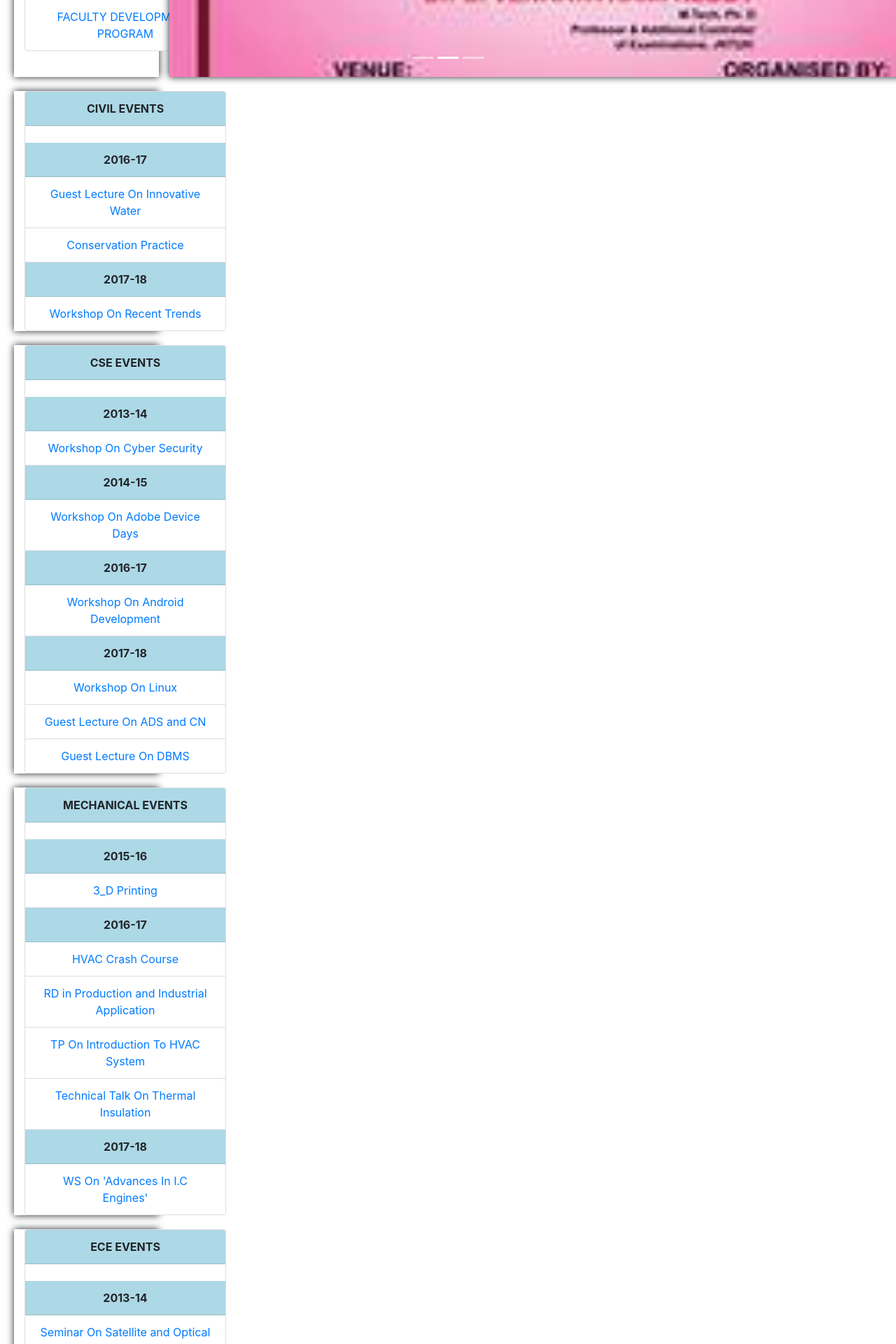
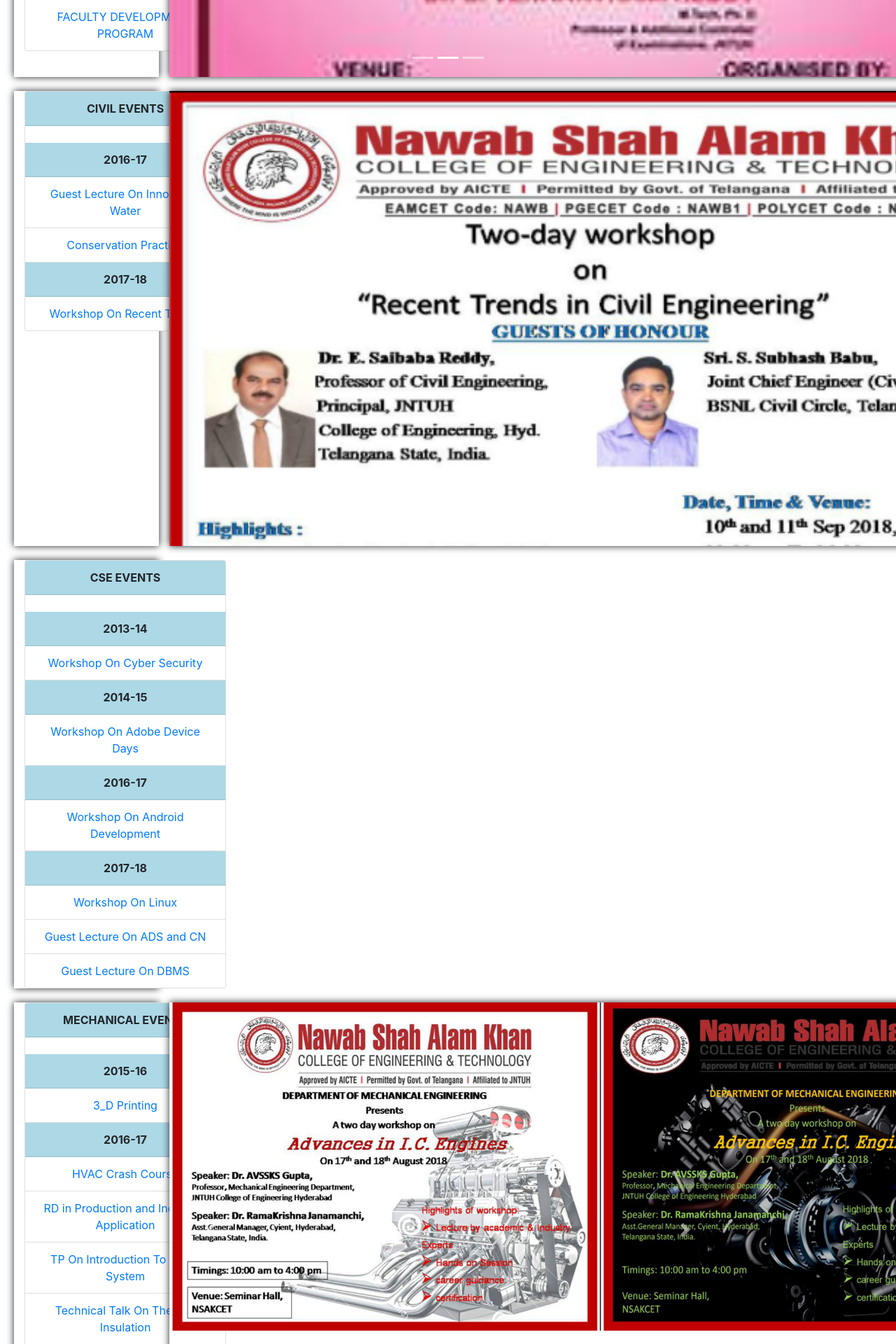
Before and after one commit to Kaleemullah-Khan/shahalam-app, a React (Create React App) app: page / in a window 1280 px wide. Shown: the part 560-2480 px from the top of the page at 70% size. Built offline with nearby package versions, Linux system fonts and the light colour scheme.

Commit message:
carousel in events

```diff
--- a/src/Component/LeftBodySection/CivilEvents/Civil.jsx
+++ b/src/Component/LeftBodySection/CivilEvents/Civil.jsx
@@ -1,5 +1,5 @@
 import React from 'react';
-import {ListGroup, Card, Row,Col} from 'react-bootstrap'
+import {ListGroup, Card, Row,Col,Carousel } from 'react-bootstrap'
 const Civil = () => {
     return (
         <div>
@@ -22,8 +22,17 @@ const Civil = () => {
     </ListGroup>
 </Card>
 </Col>
-<Col>
+<Col lg="8">
+<Carousel>
+  <Carousel.Item>
+    <img
+      className="d-block w-100"
+      src="Assets/civil.png"
+      alt="First slide"
+    />
 
+  </Carousel.Item>
+  </Carousel>
 
 </Col>
 </Row>
--- a/src/Component/LeftBodySection/EceEvents/Ece.jsx
+++ b/src/Component/LeftBodySection/EceEvents/Ece.jsx
@@ -1,5 +1,5 @@
 import React from 'react';
-import {ListGroup, Card, Row,Col} from 'react-bootstrap'
+import {ListGroup, Card, Row,Col,Carousel} from 'react-bootstrap'
 const Ece = () => {
     return (
         <div>
@@ -32,6 +32,19 @@ const Ece = () => {
     </ListGroup>
 </Card>
 </Col>
+<Col lg="8">
+<Carousel>
+  <Carousel.Item>
+    <img
+      className="d-block w-100"
+      src="Assets/ece.jpg"
+      alt="First slide"
+    />
+
+  </Carousel.Item>
+  </Carousel>
+
+</Col>
 </Row>
         </div>
     );
--- a/src/Component/LeftBodySection/EeeEvents/Eee.jsx
+++ b/src/Component/LeftBodySection/EeeEvents/Eee.jsx
@@ -1,5 +1,5 @@
 import React from 'react';
-import {ListGroup, Card, Row,Col} from 'react-bootstrap'
+import {ListGroup, Card, Row,Col,Carousel} from 'react-bootstrap'
 const Eee = () => {
     return (
         <div>
@@ -23,6 +23,19 @@ const Eee = () => {
     </ListGroup>
 </Card>
 </Col>
+<Col lg="8">
+<Carousel>
+  <Carousel.Item>
+    <img
+      className="d-block w-100"
+      src="Assets/eee.jpg"
+      alt="First slide"
+    />
+
+  </Carousel.Item>
+  </Carousel>
+
+</Col>
 </Row>
         </div>
     );
--- a/src/Component/LeftBodySection/MechanicalEvents/Mechanical.jsx
+++ b/src/Component/LeftBodySection/MechanicalEvents/Mechanical.jsx
@@ -1,5 +1,5 @@
 import React from 'react';
-import {ListGroup, Card, Row,Col} from 'react-bootstrap'
+import {ListGroup, Card, Row,Col,Carousel} from 'react-bootstrap'
 const Mechanical = () => {
     return (
         <div>
@@ -32,6 +32,19 @@ const Mechanical = () => {
     </ListGroup>
 </Card>
 </Col>
+<Col lg="8">
+<Carousel>
+  <Carousel.Item>
+    <img
+      className="d-block w-100"
+      src="Assets/mechanical.jpg"
+      alt="First slide"
+    />
+
+  </Carousel.Item>
+  </Carousel>
+
+</Col>
 </Row>
         </div>
     );
```
